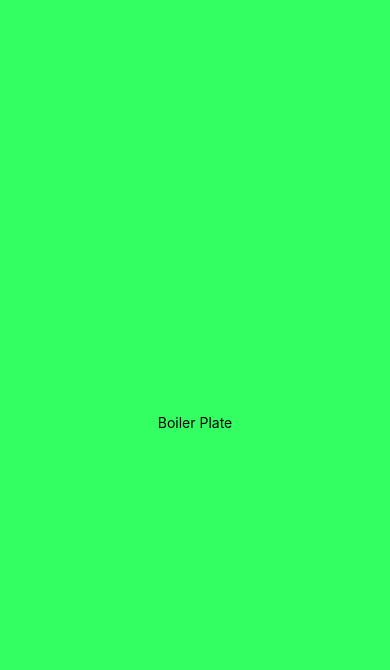
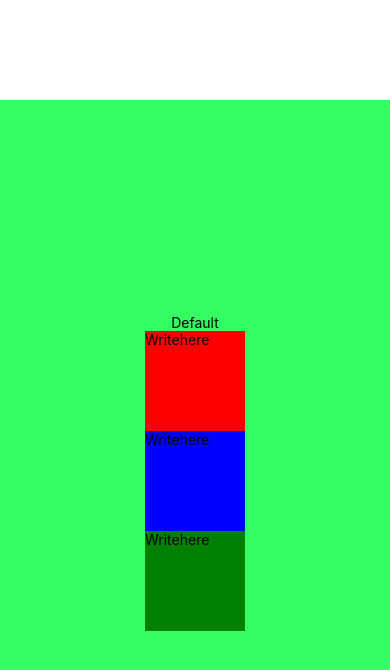
Before and after one commit to Charpell/10-rn-projects, a React Native app: screen / in a window 390 px wide. Shown: the top 670 px of the page. Built offline with nearby package versions, Linux system fonts and the light colour scheme.

Commit message:
Basic flexbox

```diff
--- a/App.js
+++ b/App.js
@@ -1,11 +1,19 @@
 import React from 'react';
 import { StyleSheet, Text, View } from 'react-native';
+
+import Superman from './components/Superman';
+import Red from './components/Red';
+import Blue from './components/Blue';
+import Green from './components/Green';
 
 export default class App extends React.Component {
   render() {
     return (
       <View style={styles.container}>
-        <Text>Boiler Plate</Text>
+      <Text>Default</Text>
+        <Red />
+        <Blue />
+        <Green />
       </View>
     );
   }
@@ -17,5 +25,6 @@ const styles = StyleSheet.create({
     backgroundColor: '#33ff62',
     alignItems: 'center',
     justifyContent: 'center',
+    marginTop: 100
   },
 });
--- /dev/null
+++ b/components/Blue.js
@@ -0,0 +1,26 @@
+/* @flow */
+
+import React, { Component } from 'react';
+import {
+  View,
+  Text,
+  StyleSheet,
+} from 'react-native';
+
+export default class Blue extends Component {
+  render() {
+    return (
+      <View style={styles.container}>
+        <Text>Writehere</Text>
+      </View>
+    );
+  }
+}
+
+const styles = StyleSheet.create({
+  container: {
+    width: 100,
+    height: 100,
+    backgroundColor: 'blue'
+  },
+});
--- /dev/null
+++ b/components/Green.js
@@ -0,0 +1,26 @@
+/* @flow */
+
+import React, { Component } from 'react';
+import {
+  View,
+  Text,
+  StyleSheet,
+} from 'react-native';
+
+export default class Green extends Component {
+  render() {
+    return (
+      <View style={styles.container}>
+        <Text>Writehere</Text>
+      </View>
+    );
+  }
+}
+
+const styles = StyleSheet.create({
+  container: {
+    width: 100,
+    height: 100,
+    backgroundColor: 'green'
+  },
+});
--- /dev/null
+++ b/components/Red.js
@@ -0,0 +1,26 @@
+/* @flow */
+
+import React, { Component } from 'react';
+import {
+  View,
+  Text,
+  StyleSheet,
+} from 'react-native';
+
+export default class Red extends Component {
+  render() {
+    return (
+      <View style={styles.container}>
+        <Text>Writehere</Text>
+      </View>
+    );
+  }
+}
+
+const styles = StyleSheet.create({
+  container: {
+    width: 100,
+    height: 100,
+    backgroundColor: 'red'
+  },
+});
--- /dev/null
+++ b/components/Superman.js
@@ -0,0 +1,25 @@
+/* @flow */
+
+import React, { Component } from 'react';
+import {
+  View,
+  Text,
+  StyleSheet,
+} from 'react-native';
+
+export default class Superman extends Component {
+  render() {
+    return (
+      <View style={styles.container}>
+        <Text>I am Superman coming</Text>
+      </View>
+    );
+  }
+}
+
+const styles = StyleSheet.create({
+  container: {
+    flex: 1,
+    backgroundColor: '#ff8033',
+  },
+});
```
Also changed, not shown: 1 other file (tests, documents, lock files or other folders).
